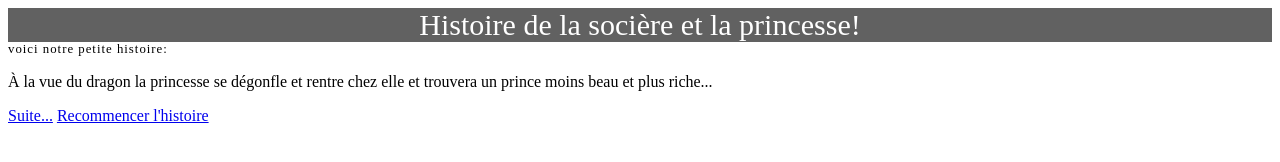
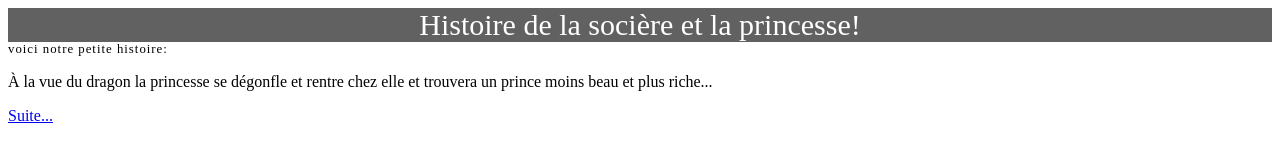
Before and after one commit to Amyriat/la-princesse, a plain HTML site: page dontSavePrince/dontSavePrince_2.html in a window 1280 px wide. Drawn offline with Linux system fonts and the light colour scheme; files that its build step writes are made by us from their sources; files whose address does not match are found by name.

Commit message:
Cédrik - update link in dontSavePrince_2.html

```diff
--- a/dontSavePrince/dontSavePrince_2.html
+++ b/dontSavePrince/dontSavePrince_2.html
@@ -21,7 +21,7 @@
 
     <div>
      <a href="./dontSavePrince_3.html">Suite...</a>
-        <a href="don">Recommencer l'histoire</a>
+
     </div>
 </body>
 </html>
```
